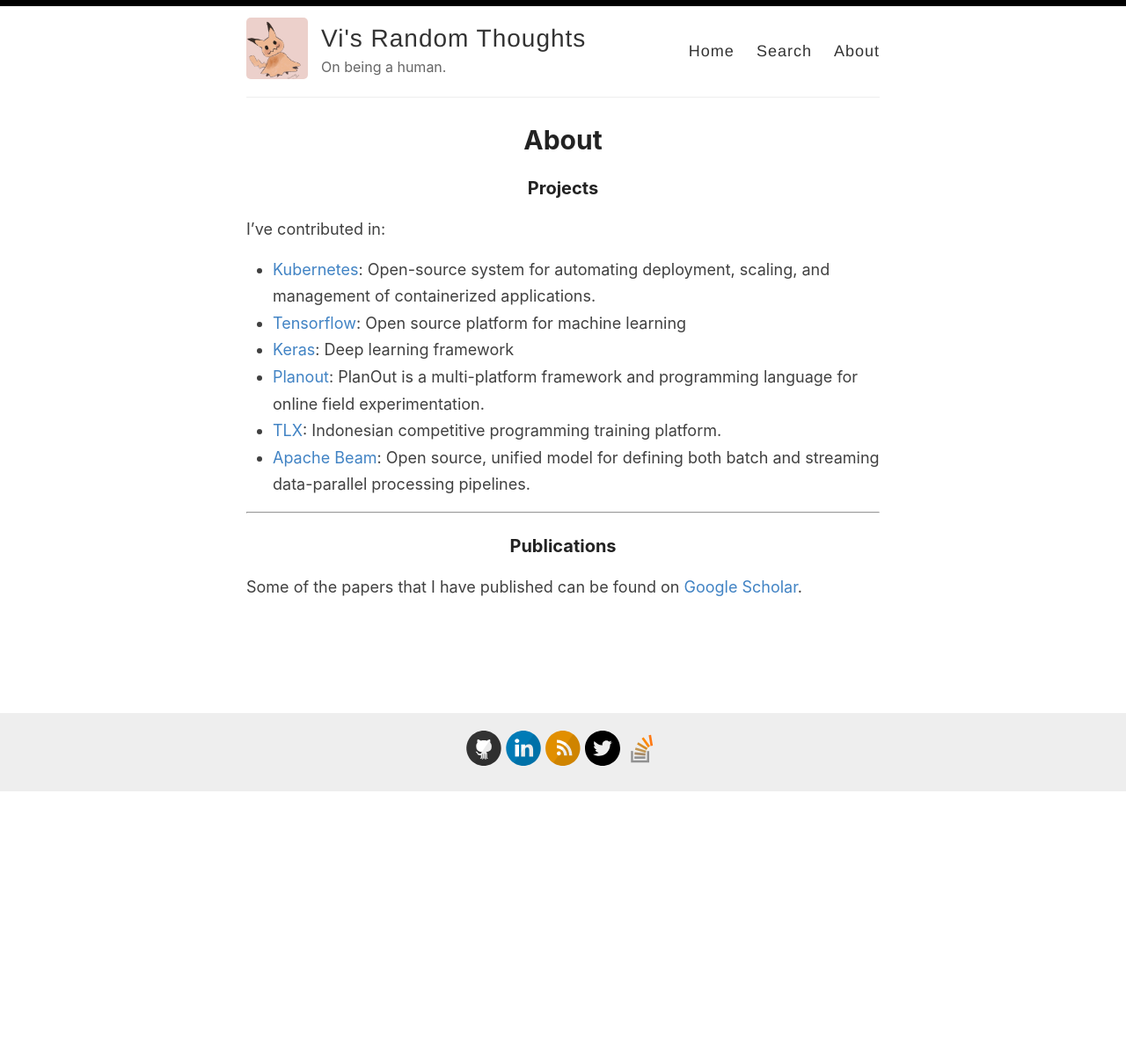
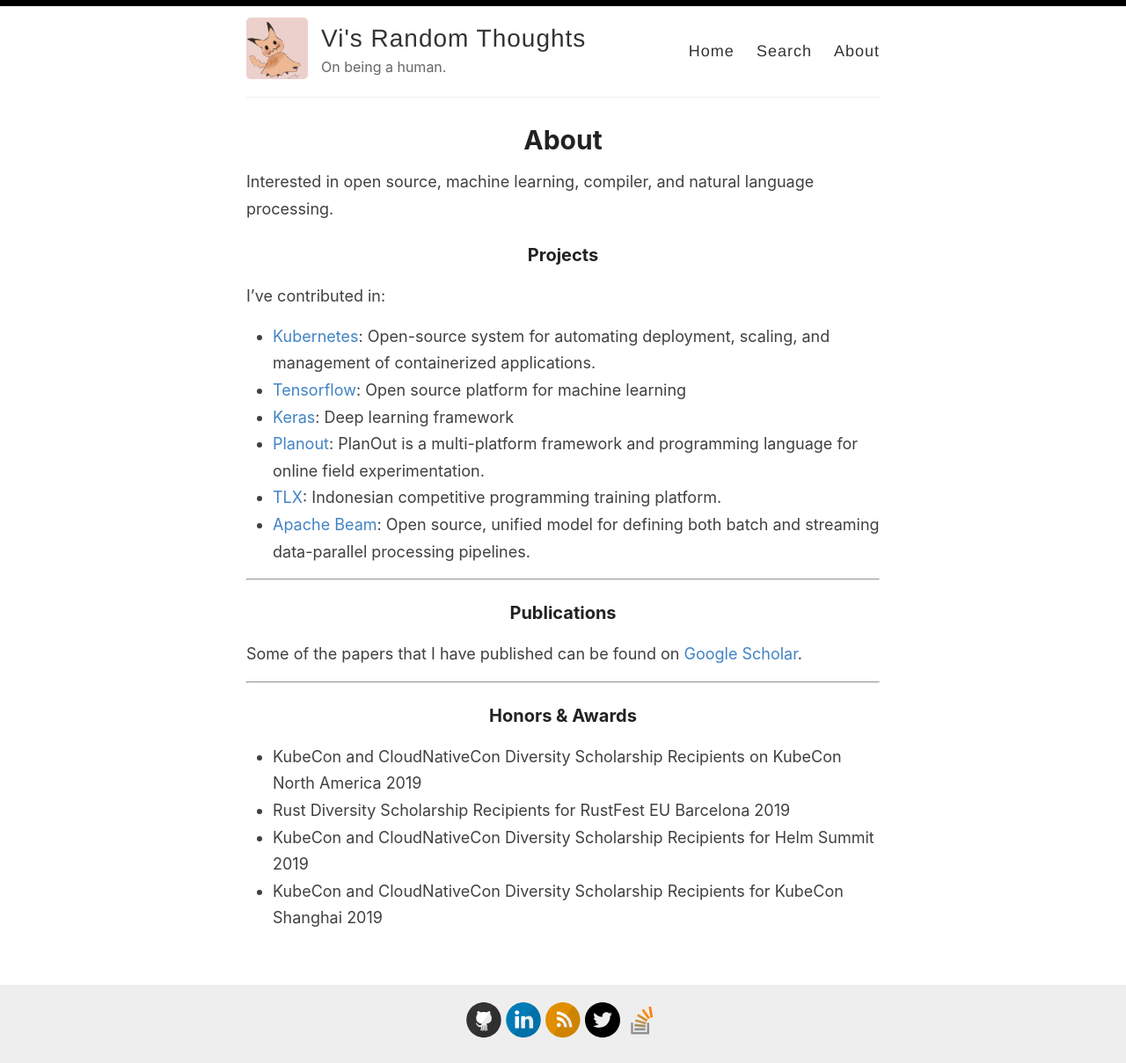
Before and after one commit to irvifa/irvifa.github.io, a Jekyll site: the page built from _pages/about.md, in a window 1280 px wide. Shown: the whole page at 88% size. Built offline with Jekyll 4.4.1, drawn with Linux system fonts in a browser that asks for light colours; before the commit the page ends 901 px from its top, so only the background shows below that.

Commit message:
Update about.md

```diff
--- a/_pages/about.md
+++ b/_pages/about.md
@@ -3,6 +3,8 @@
 title: About
 permalink: /about/
 ---
+
+Interested in open source, machine learning, compiler, and natural language processing.
 
 ### Projects
 
@@ -20,3 +22,12 @@
 ### Publications
 
 Some of the papers that I have published can be found on [Google Scholar](https://scholar.google.com/citations?user=95-AHW8AAAAJ&hl=en#).
+
+---
+
+### Honors & Awards
+
+- KubeCon and CloudNativeCon Diversity Scholarship Recipients on KubeCon North America 2019
+- Rust Diversity Scholarship Recipients for RustFest EU Barcelona 2019
+- KubeCon and CloudNativeCon Diversity Scholarship Recipients for Helm Summit 2019
+- KubeCon and CloudNativeCon Diversity Scholarship Recipients for KubeCon Shanghai 2019
```
